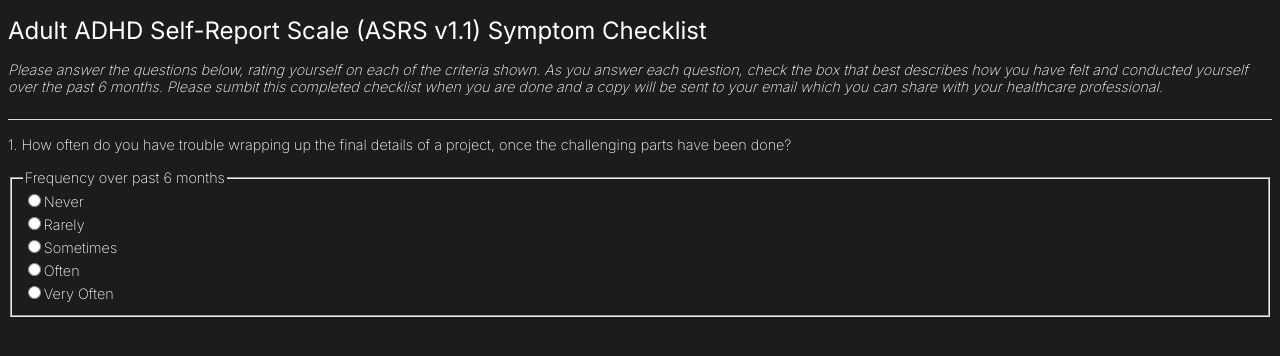
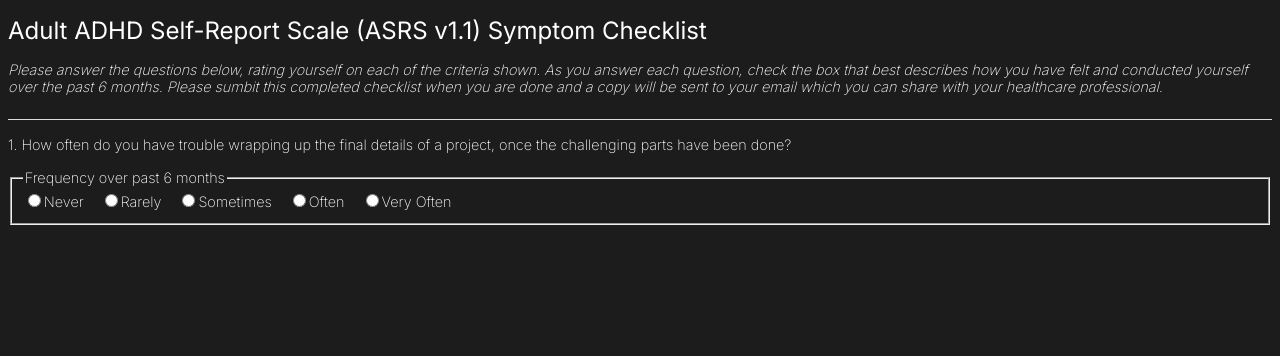
Before and after one commit to vishalicious213/adhd, a React (Vite) app: page / in a window 1280 px wide. Shown: the top 356 px of the page. Built offline with nearby package versions, Linux system fonts and the light colour scheme.

Commit message:
added media query at 500px+ for answers to display horizontally

```diff
--- a/src/index.css
+++ b/src/index.css
@@ -34,3 +34,12 @@ h1 {
 .answer {
     margin-bottom: .25rem;
 }
+
+/* MEDIA QUERIES */
+
+@media screen and (min-width: 500px) {
+    fieldset {
+        display: flex;
+        gap: 1rem;
+    }
+}
```
